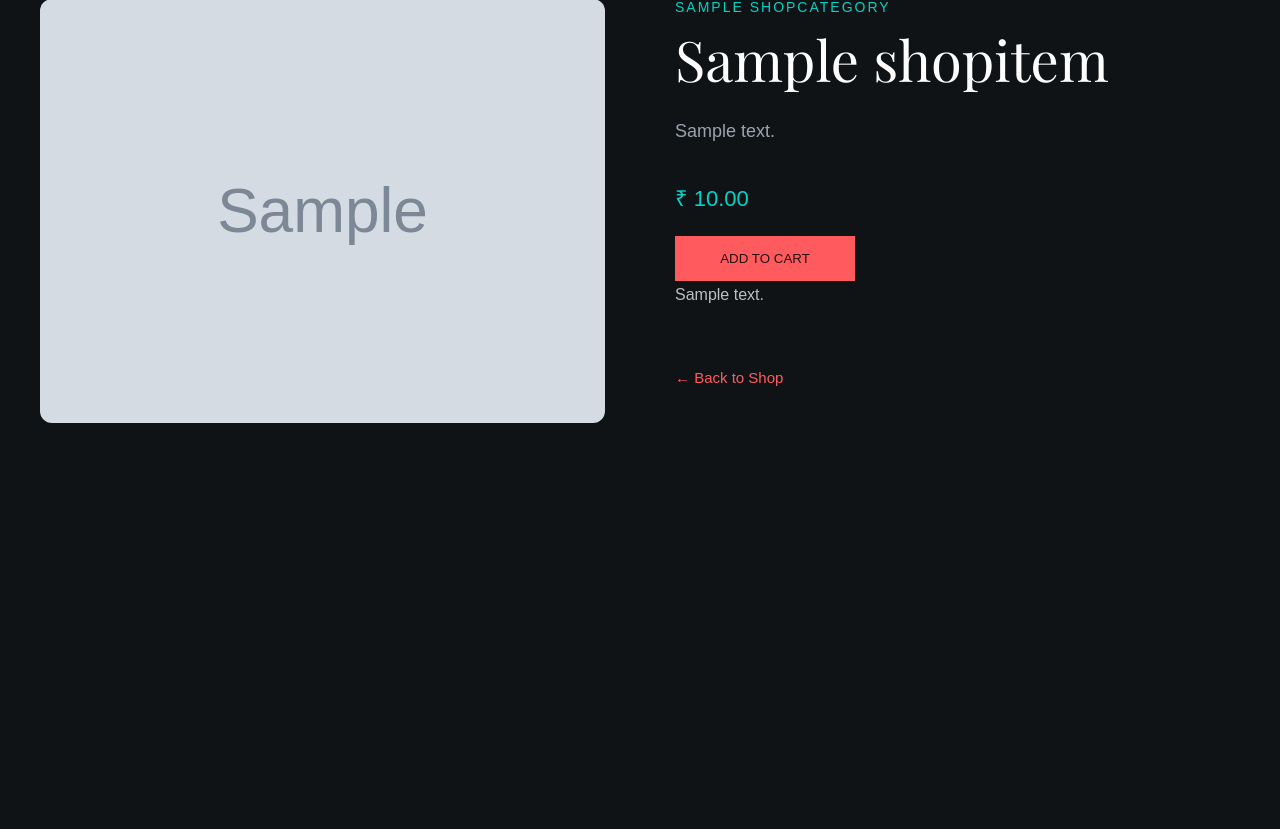
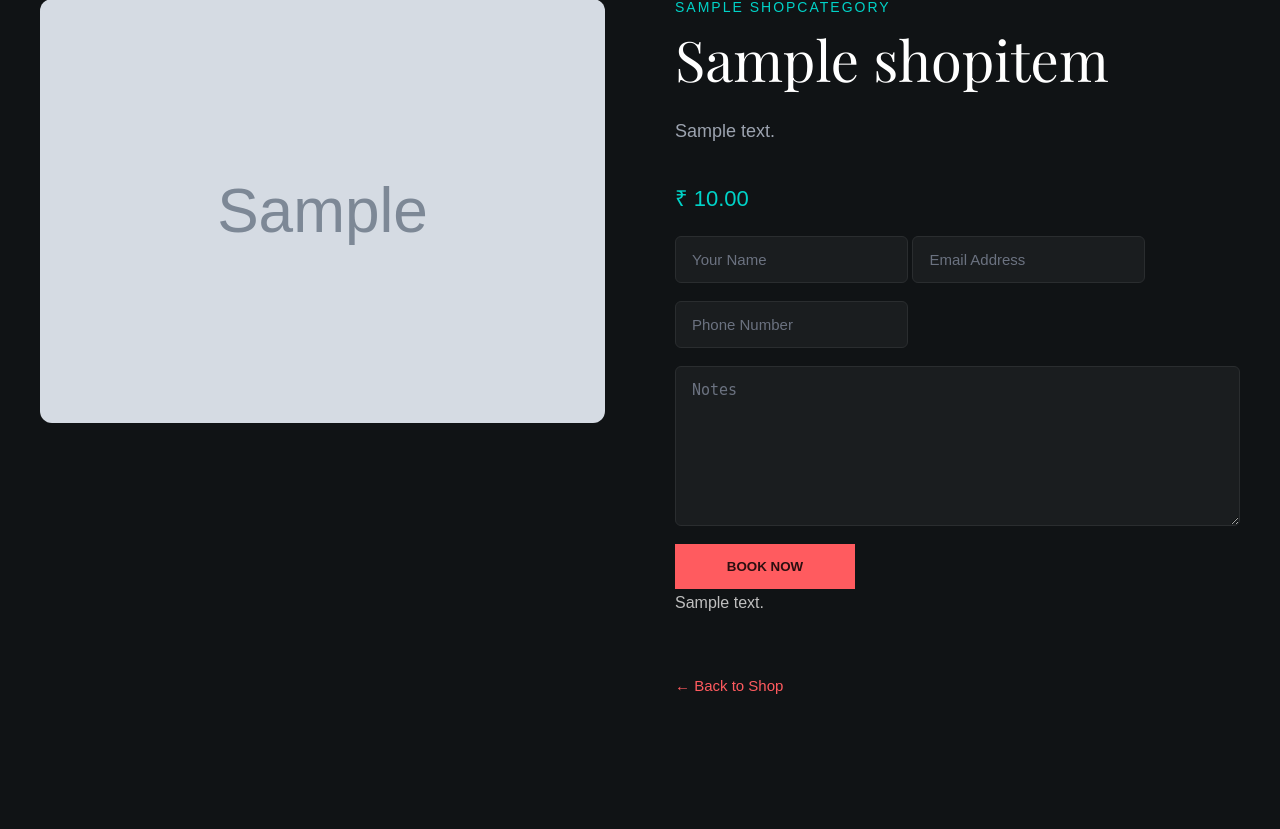
Before and after one commit to jagatiyer/ochre, a Django app: page /shop/sample/ in a window 1280 px wide. Shown: the part 174-1003 px from the top of the page. Run offline with Django 4.2, Linux system fonts and the light colour scheme; tables that the repository leaves empty hold one stand-in row (values such as "Sample post"); grey boxes marked "Sample" are stand-in pictures; some libraries are stand-ins or nearby versions; some web fonts are replaced.

Commit message:
Fix: single conditional action block for product vs experience

```diff
--- a/templates/shop/product_detail.html
+++ b/templates/shop/product_detail.html
@@ -36,6 +36,7 @@
             </div>
 
             <!-- ADD TO CART FORM -->
+            {% if not item.is_experience %}
             <form method="post" action="{% url 'shop:add_to_cart' %}">
                 {% csrf_token %}
                 <input type="hidden" name="product_id" value="{{ item.id }}">
@@ -46,6 +47,30 @@
                     Add to Cart
                 </button>
             </form>
+            {% elif item.is_experience and request.GET.booked %}
+            <p class="booking-success">Your booking request has been received. We will contact you shortly.</p>
+            {% else %}
+            <form class="contact-form" method="post" action="{% url 'shop:experience_booking_create' %}">
+                {% csrf_token %}
+                <input type="hidden" name="experience_id" value="{{ item.id }}">
+
+                <div class="form-row">
+                    <input type="text" name="customer_name" placeholder="Your Name" required>
+                    <input type="email" name="customer_email" placeholder="Email Address" required>
+                </div>
+
+                <div class="form-row">
+                    <input type="tel" name="customer_phone" placeholder="Phone Number">
+                    <input type="text" aria-hidden="true" style="visibility:hidden; height:0; padding:0; border:0;">
+                </div>
+
+                <textarea name="notes" placeholder="Notes" rows="4"></textarea>
+
+                <button type="submit" class="cn shop" style="width: 180px; height: 45px;">
+                    Book Now
+                </button>
+            </form>
+            {% endif %}
 
             <!-- FULL DESCRIPTION -->
             {% if item.description %}
```
